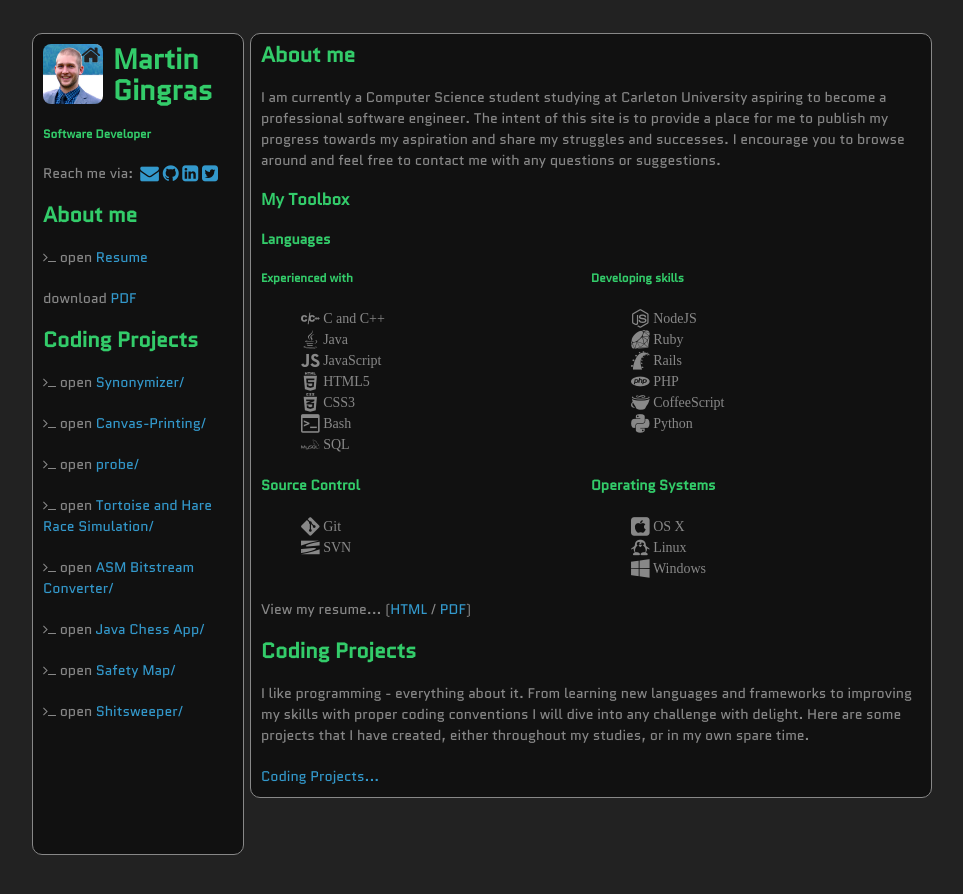
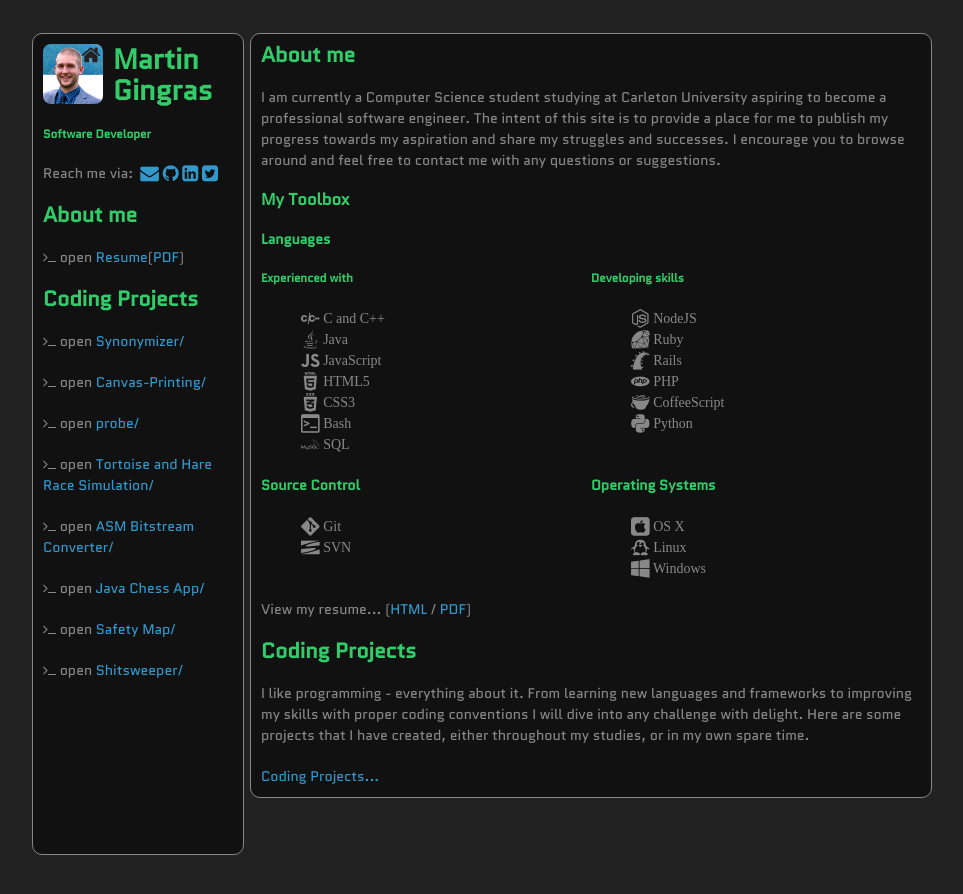
Before and after one commit to mgingras/The-old-mgingras.ca, a Jekyll site: the page built from index.html, in a window 1280 px wide. Shown: the top 894 px of the page, without its empty margins (158-1121 px from the left). Built offline with Jekyll 4.4.1, drawn with Linux system fonts in a browser that asks for light colours; some web fonts are replaced; Markdown is read by kramdown in place of the engine named in the settings.

Commit message:
Changed Sidebar

```diff
--- a/_includes/sidebar.html
+++ b/_includes/sidebar.html
@@ -14,9 +14,7 @@
 </p>
 <h2>About me</h2>
 <nav>
-  <p><i class="icon-terminal"></i> open <a href="/resume">Resume</a></p>
-  <p>download <a href="/resume/resume.pdf">PDF</a></p>
-
+  <p><i class="icon-terminal"></i> open <a href="/resume">Resume</a>(<a href="/resume/resume.pdf">PDF</a>)</p>
   <h2><a style="color:#33CC6A;"href="/coding">Coding Projects</a></h2>
 </nav>
 {% for project in site.categories.coding %}
```
